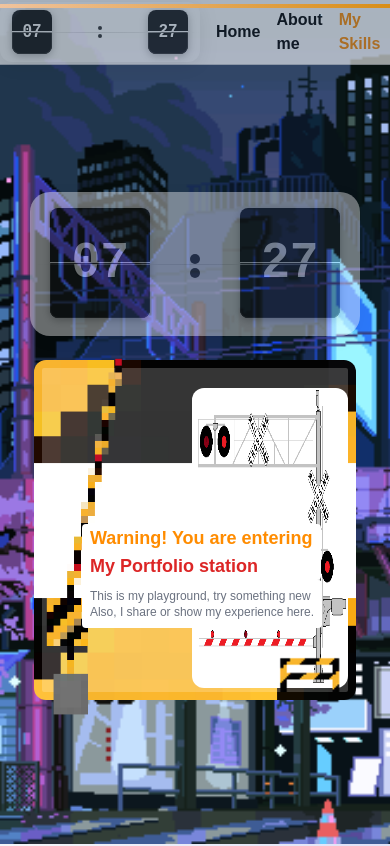
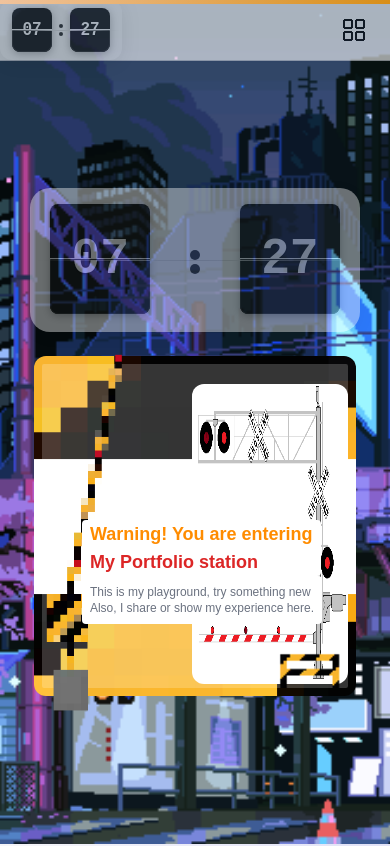
Before and after one commit to Eugeou/eugeou-portfo, a Next.js app: page / in a window 390 px wide. Shown: the top 846 px of the page. Built offline with nearby package versions, Linux system fonts and the light colour scheme; a web font is replaced by a local one.

Commit message:
fix: add condition to show/hide menu header

```diff
--- a/src/app/page.tsx
+++ b/src/app/page.tsx
@@ -10,7 +10,7 @@ import { ProgressBar } from "@/components/shared-components/progress-bar";
 
 export default function Home() {
   return (
-    <div className="mt-1">
+    <div className="mt-0">
       <ProgressBar />
 
       <div className="h-4 w-full z-0">
--- a/src/components/layout-components/header/Header.tsx
+++ b/src/components/layout-components/header/Header.tsx
@@ -9,7 +9,8 @@ import { MenuIcon } from "../../shared-components/pixel-icons";
 const Header = () => {
   const [activeSection, setActiveSection] = useState<string>("Home");
   const [isTabletMenuOpen, setisTabletMenuOpen] = useState(false);
-  const { isTablet } = useCheckMobile();
+  const { isTablet, isMobile } = useCheckMobile();
+  const isTabletOrMobile = isTablet || isMobile;
 
   const handleScroll = () => {
     sections.forEach((sectionId) => {
@@ -51,7 +52,7 @@ const Header = () => {
           transition={{ duration: 0.9 }}
         >
           <FlipClock
-          width = {isTablet ? "100%" : "200px"}
+          width = {isTabletOrMobile ? "100%" : "200px"}
           height = "60px"
           padding = "8px"
           borderRadius = "12px"
@@ -63,7 +64,7 @@ const Header = () => {
            />
         </motion.div>
 
-        {isTablet ? (
+        {isTabletOrMobile ? (
           <motion.button
             initial={{ opacity: 0, x: 100 }}
             animate={{ opacity: 1, x: 0 }}
```
